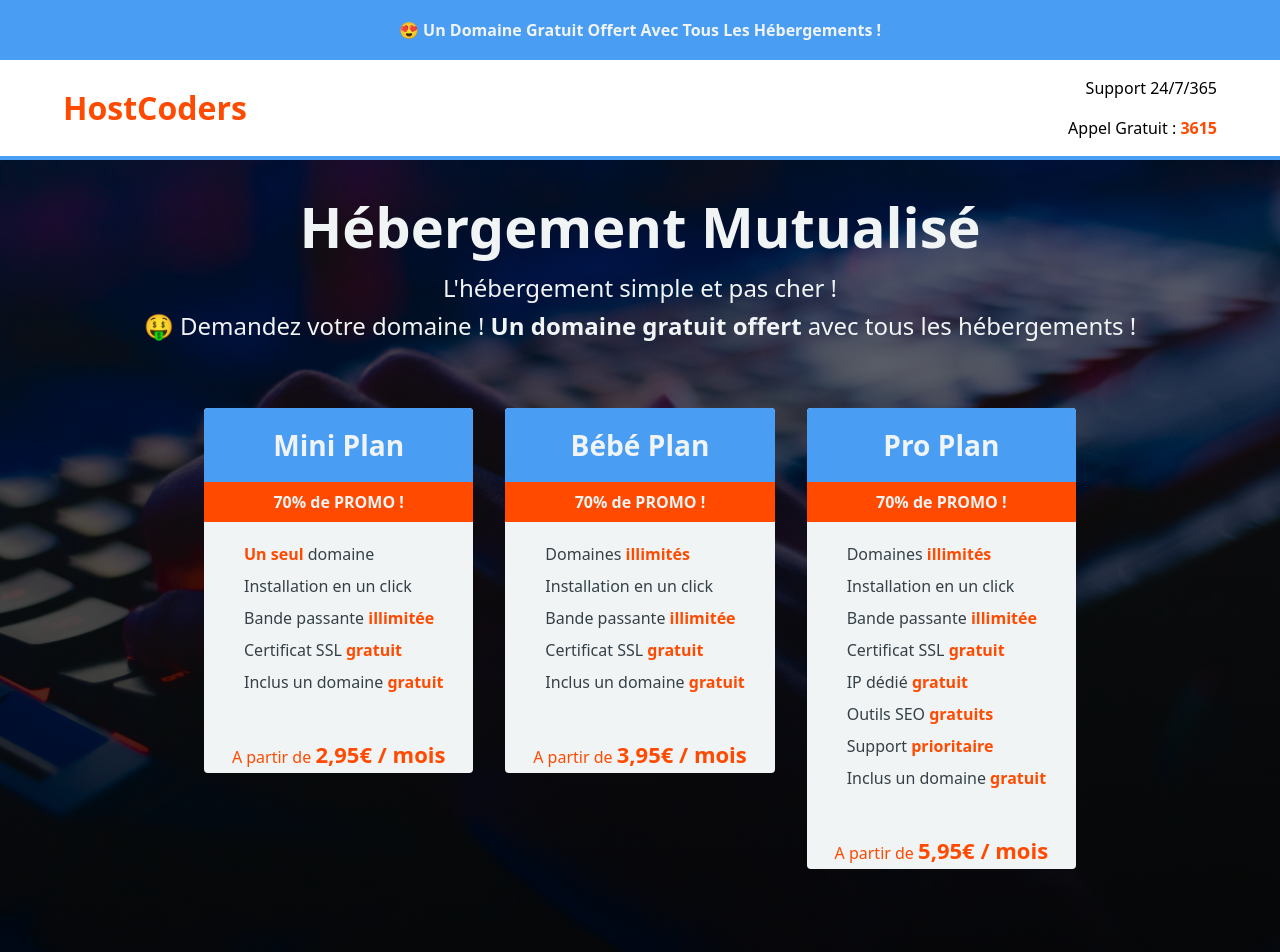
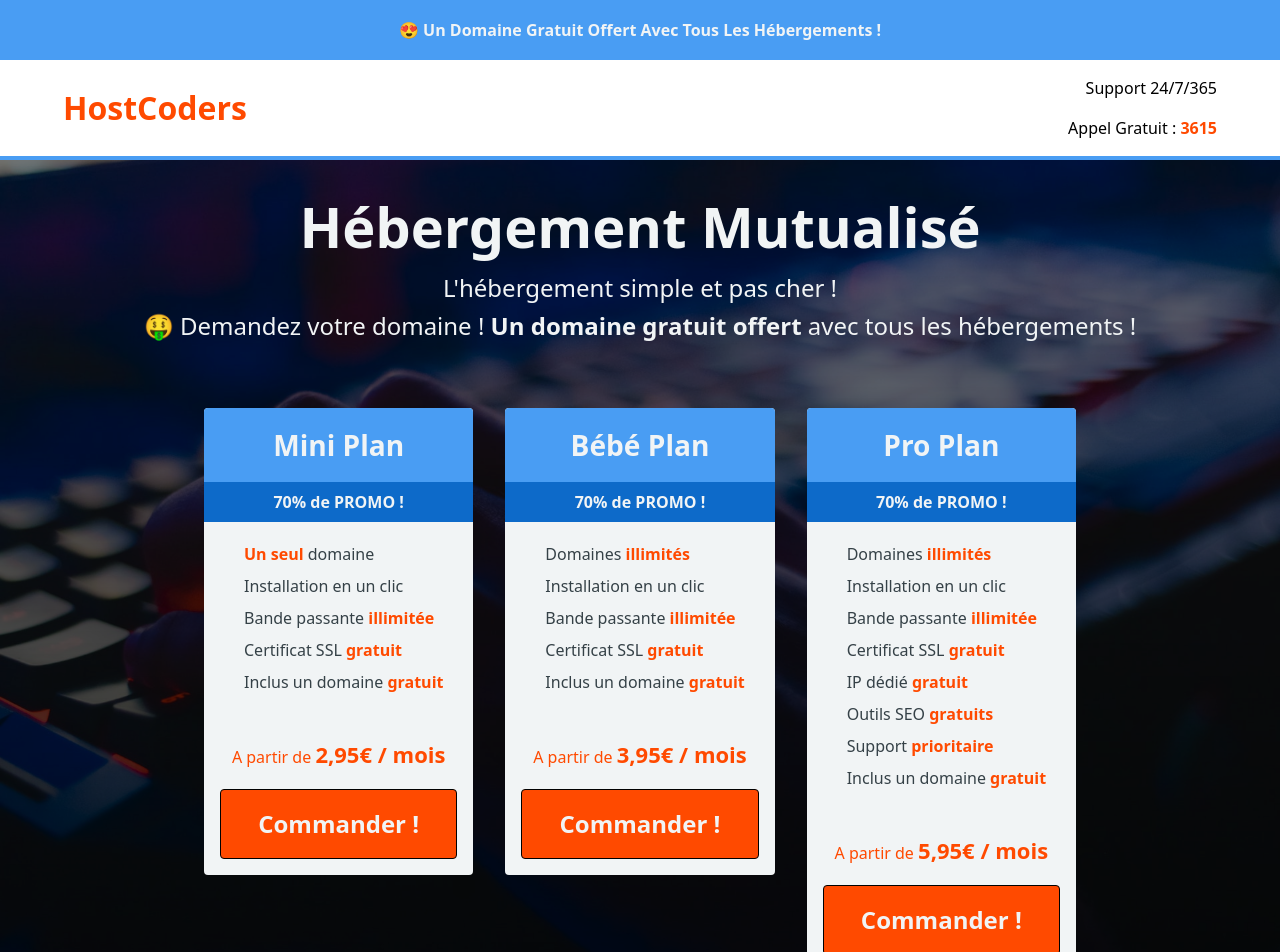
Before and after one commit to blagisquet/styledComponents, a React (Create React App) app: page / in a window 1280 px wide. Shown: the top 952 px of the page. Built offline with nearby package versions, Linux system fonts and the light colour scheme.

Commit message:
added button, features, feature

```diff
--- /dev/null
+++ b/src/components/Feature/Feature.js
@@ -0,0 +1,39 @@
+import React from 'react';
+import styled from 'styled-components';
+
+import { layout, pxToRem, media } from '../../theme/helpers';
+
+const Feature = ({ className, feature }) => {
+  return (
+    <div className={className}>
+      <div className='content'>
+        <h3>{feature.title}</h3>
+        <p>{feature.text}</p>
+      </div>
+      <img src={feature.img} alt={feature.title} />
+    </div>
+  )
+}
+
+export default styled(Feature)`
+  ${layout()};
+  text-align: center;
+  * {
+    margin: ${pxToRem(24)} ${pxToRem(8)};
+  }
+  img {
+    max-height: 30vh;
+  }
+
+  ${media.small`
+    text-align: left;
+    img {
+      max-height: 70vh;
+    }
+    display: flex;
+    align-items: center;
+    .odd {
+      order: -1;
+    }
+  `};
+`;
--- /dev/null
+++ b/src/components/Features/Features.js
@@ -0,0 +1,14 @@
+import React from 'react';
+import data from '../../data';
+
+import Feature from '../Feature/Feature';
+
+const Features = () => {
+  return (
+    <div>
+      { data.features.map(feature => <Feature key={feature.title} feature={feature}></Feature>)}
+    </div>
+  )
+}
+
+export default Features;
--- a/src/components/Plans/Plan.js
+++ b/src/components/Plans/Plan.js
@@ -2,6 +2,9 @@ import React from 'react';
 import styled from 'styled-components';
 
 import { colors , pxToRem } from '../../theme/helpers';
+import Button from '../../theme/Button';
+
+import { darken } from 'polished';
 
 const Plan = ({ className, plan }) => {
   return (
@@ -16,6 +19,7 @@ const Plan = ({ className, plan }) => {
       <div className='command'>
         <p className='prix accent'>A partir de <span className='bolder'>{plan.price}€ / mois</span></p>
       </div>
+      <Button />
     </div>
   );
 }
@@ -41,7 +45,7 @@ export default styled(Plan)`
     border-top-right-radius: 4px;
   }
   .promo {
-    background: ${colors.accent};
+    background: ${darken(0.2, colors.primary)};
     margin: 0;
     font-size: ${pxToRem(16)};
     padding: ${pxToRem(8)};
--- a/src/data.js
+++ b/src/data.js
@@ -9,7 +9,7 @@ export default {
       price: '2,95',
       features: [
         '<span class="bold accent">Un seul</span> domaine',
-        'Installation en un click',
+        'Installation en un clic',
         'Bande passante <span class="bold accent">illimitée</span>',
         'Certificat SSL <span class="bold accent">gratuit</span>',
         'Inclus un domaine <span class="bold accent">gratuit</span>'
@@ -21,7 +21,7 @@ export default {
       price: '3,95',
       features: [
         'Domaines<span class="bold accent"> illimités</span>',
-        'Installation en un click',
+        'Installation en un clic',
         'Bande passante <span class="bold accent">illimitée</span>',
         'Certificat SSL <span class="bold accent">gratuit</span>',
         'Inclus un domaine <span class="bold accent">gratuit</span>'
@@ -33,7 +33,7 @@ export default {
       price: '5,95',
       features: [
         'Domaines<span class="bold accent"> illimités</span>',
-        'Installation en un click',
+        'Installation en un clic',
         'Bande passante <span class="bold accent">illimitée</span>',
         'Certificat SSL <span class="bold accent">gratuit</span>',
         'IP dédié <span class="bold accent">gratuit</span>',
@@ -55,7 +55,7 @@ export default {
       img: feature2
     },
     {
-      title: 'Instalation en un click !',
+      title: 'Installation en un clic !',
       text: 'Lorem ipsum dolor sit amet consectetur, adipisicing elit. Dolorem expedita similique, illo modi vero harum eveniet, doloribus in corrupti id quis magnam tempora quibusdam blanditiis repellat! Veritatis rerum nulla beatae?',
       img: feature3
     }
--- a/src/pages/Landing.js
+++ b/src/pages/Landing.js
@@ -2,6 +2,7 @@ import React, {Fragment} from 'react';
 import Banner from '../theme/Banner';
 import Header from '../components/Header/Header';
 import MainContent from '../components/MainContent/MainContent';
+import Features from '../components/Features/Features';
 
 const Landing = () => {
   return (
@@ -9,6 +10,7 @@ const Landing = () => {
       <Banner><span role='img' aria-label='Gratuit'>😍</span> Un domaine gratuit offert avec tous les hébergements !</Banner>
       <Header />
       <MainContent />
+      <Features />
     </Fragment>
   )
 }
--- /dev/null
+++ b/src/theme/Button.js
@@ -0,0 +1,26 @@
+import React from 'react';
+import styled from 'styled-components';
+
+import { colors, pxToRem } from './helpers';
+import { lighten } from 'polished';
+
+const Button = ({ className }) => {
+  return (
+    <button className={`${className} bold`}>
+    Commander !
+  </button>
+  )
+}
+
+export default styled(Button)`
+    background: ${colors.accent};
+  border-radius: 4px;
+  color: ${colors.white};
+  margin: ${pxToRem(16)};
+  cursor: pointer;
+  padding: ${pxToRem(16)};
+  transition: 200ms;
+  &:hover {
+    background: ${lighten(0.1, colors.accent)};
+  }
+`;
```
